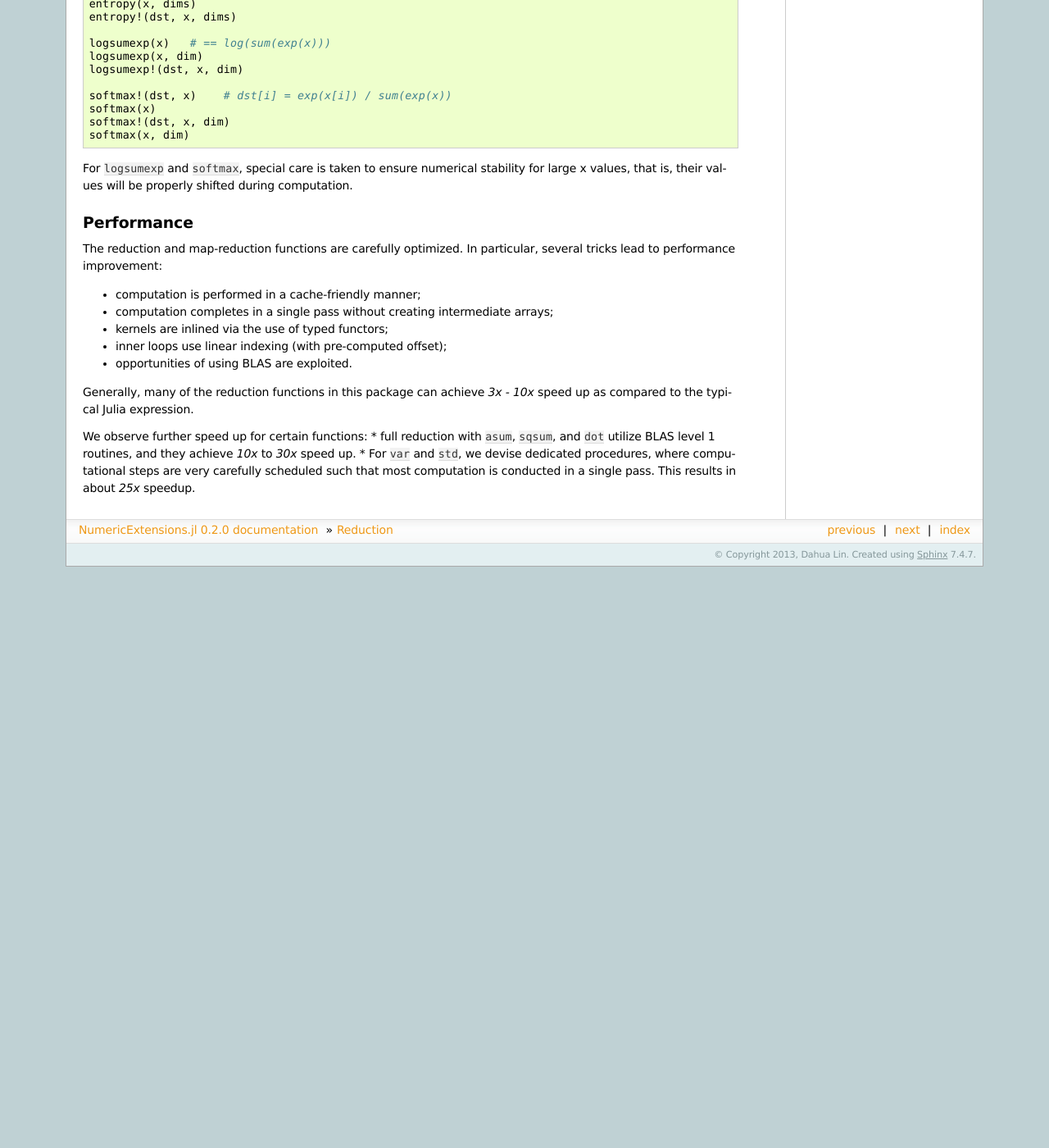
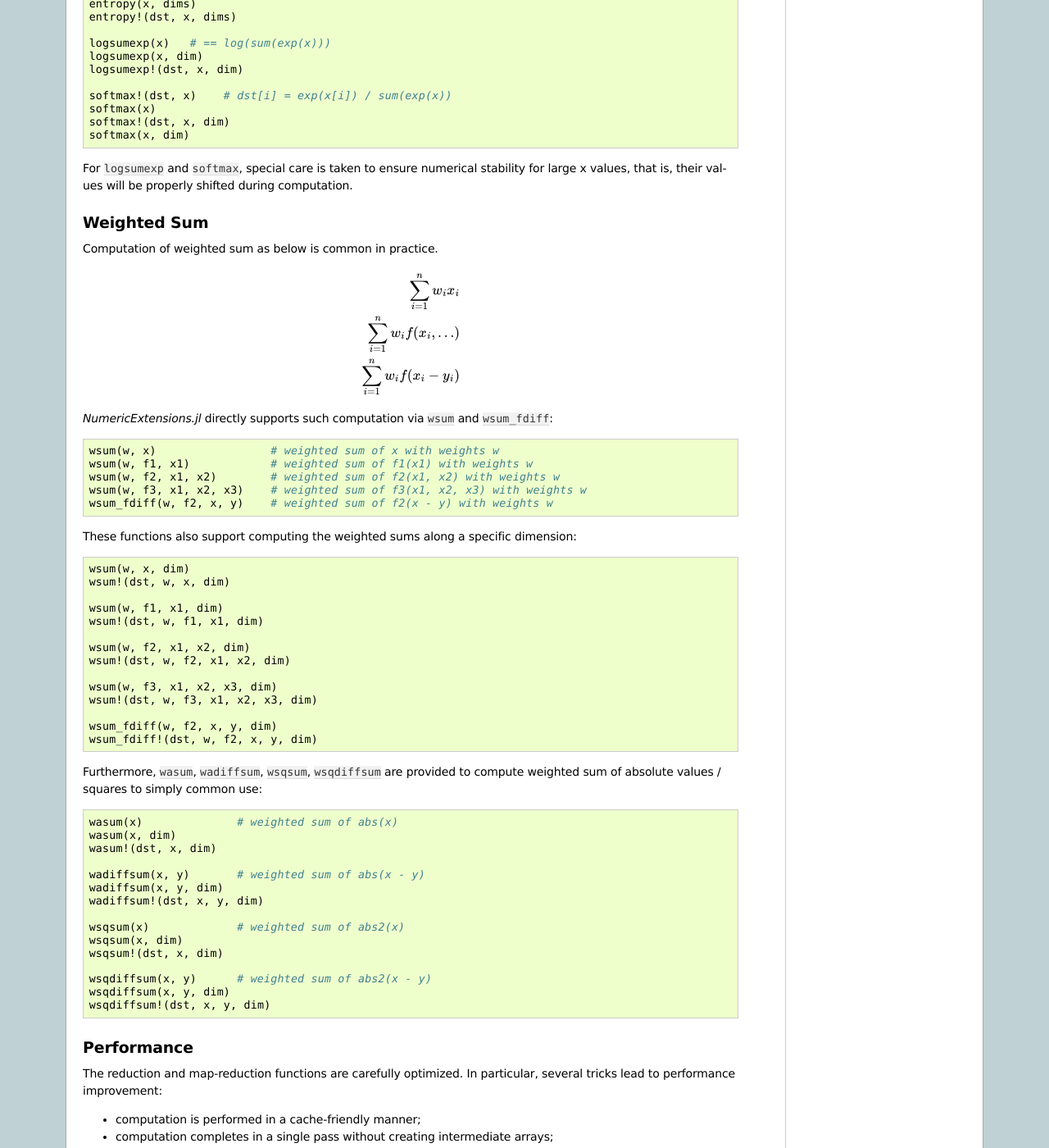
Before and after one commit to lindahua/NumericExtensions.jl, a Sphinx documentation site: the page built from doc/source/reduction.rst, in a window 1280 px wide and 1400 px high, scrolled down 3853 px. Shown: the whole window at 82% size. Built offline with Sphinx 7.4.7, drawn with Linux system fonts in a browser that asks for light colours; formulas are drawn with MathJax 3; before the commit the page ends 4544 px from its top, so only the background shows below that.

Commit message:
documents weighted sum

```diff
--- a/doc/source/reduction.rst
+++ b/doc/source/reduction.rst
@@ -252,6 +252,71 @@ In addition to the common reduction functions, this package also provides a set
 
 For ``logsumexp`` and ``softmax``, special care is taken to ensure numerical stability for large x values, that is, their values will be properly shifted during computation.
 
+
+Weighted Sum
+--------------
+
+Computation of weighted sum as below is common in practice.
+
+.. math::
+
+    \sum_{i=1}^n w_i x_i
+
+    \sum_{i=1}^n w_i f(x_i, \ldots)
+
+    \sum_{i=1}^n w_i f(x_i - y_i)
+
+
+*NumericExtensions.jl* directly supports such computation via ``wsum`` and ``wsum_fdiff``:
+
+.. code-block:: julia
+
+    wsum(w, x)                 # weighted sum of x with weights w
+    wsum(w, f1, x1)            # weighted sum of f1(x1) with weights w
+    wsum(w, f2, x1, x2)        # weighted sum of f2(x1, x2) with weights w
+    wsum(w, f3, x1, x2, x3)    # weighted sum of f3(x1, x2, x3) with weights w
+    wsum_fdiff(w, f2, x, y)    # weighted sum of f2(x - y) with weights w
+
+These functions also support computing the weighted sums along a specific dimension:
+
+.. code-block:: julia
+
+    wsum(w, x, dim)
+    wsum!(dst, w, x, dim)
+
+    wsum(w, f1, x1, dim)
+    wsum!(dst, w, f1, x1, dim)
+
+    wsum(w, f2, x1, x2, dim)
+    wsum!(dst, w, f2, x1, x2, dim)
+
+    wsum(w, f3, x1, x2, x3, dim)
+    wsum!(dst, w, f3, x1, x2, x3, dim)
+
+    wsum_fdiff(w, f2, x, y, dim)
+    wsum_fdiff!(dst, w, f2, x, y, dim)
+
+Furthermore, ``wasum``, ``wadiffsum``, ``wsqsum``, ``wsqdiffsum`` are provided to compute weighted sum of absolute values / squares to simply common use:
+
+.. code-block:: julia
+
+    wasum(x)              # weighted sum of abs(x)
+    wasum(x, dim)
+    wasum!(dst, x, dim)
+
+    wadiffsum(x, y)       # weighted sum of abs(x - y)
+    wadiffsum(x, y, dim)
+    wadiffsum!(dst, x, y, dim)
+
+    wsqsum(x)             # weighted sum of abs2(x)
+    wsqsum(x, dim)
+    wsqsum!(dst, x, dim)
+
+    wsqdiffsum(x, y)      # weighted sum of abs2(x - y)
+    wsqdiffsum(x, y, dim)
+    wsqdiffsum!(dst, x, y, dim)
+
+
 Performance
 -------------
 
```
